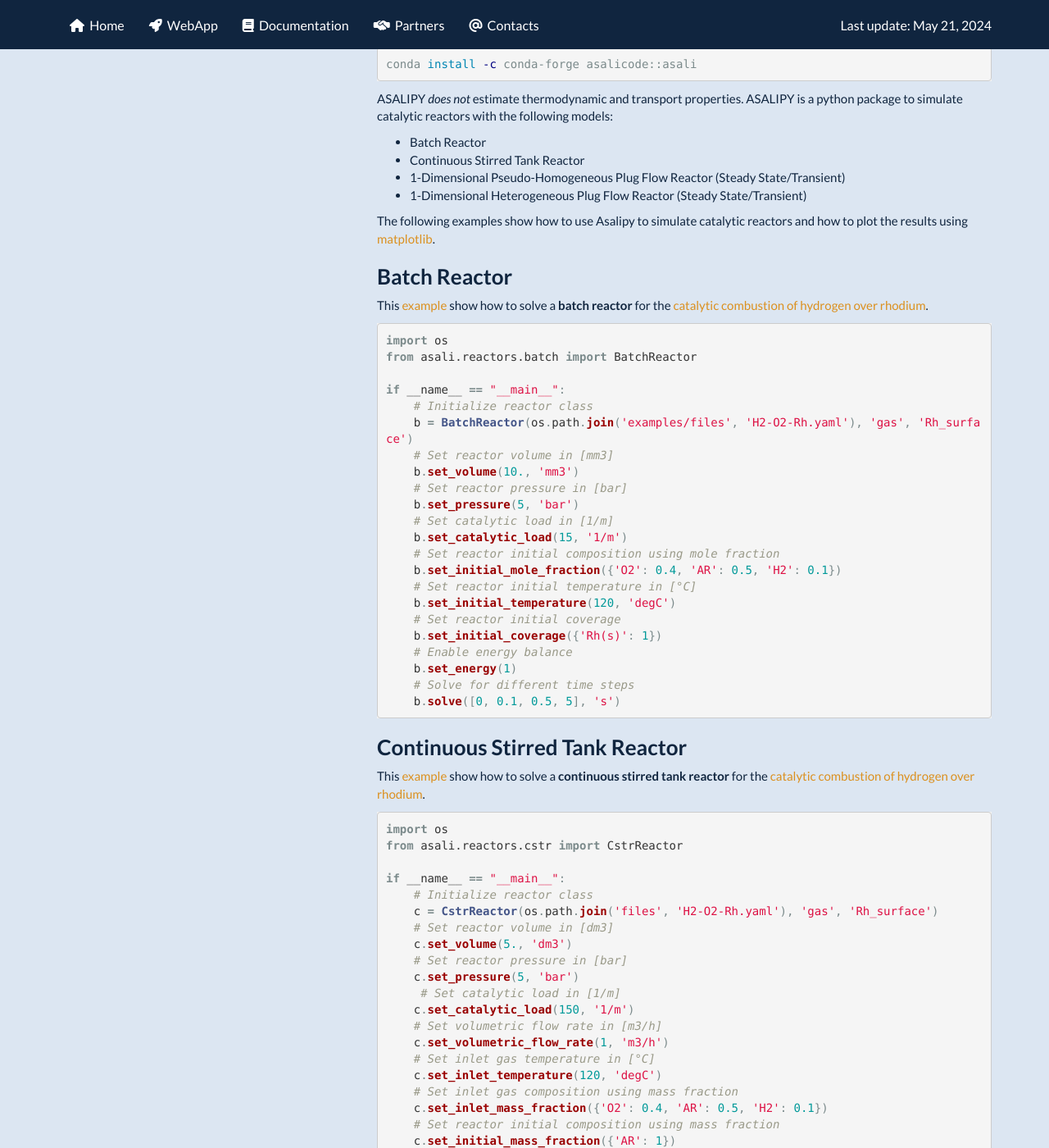
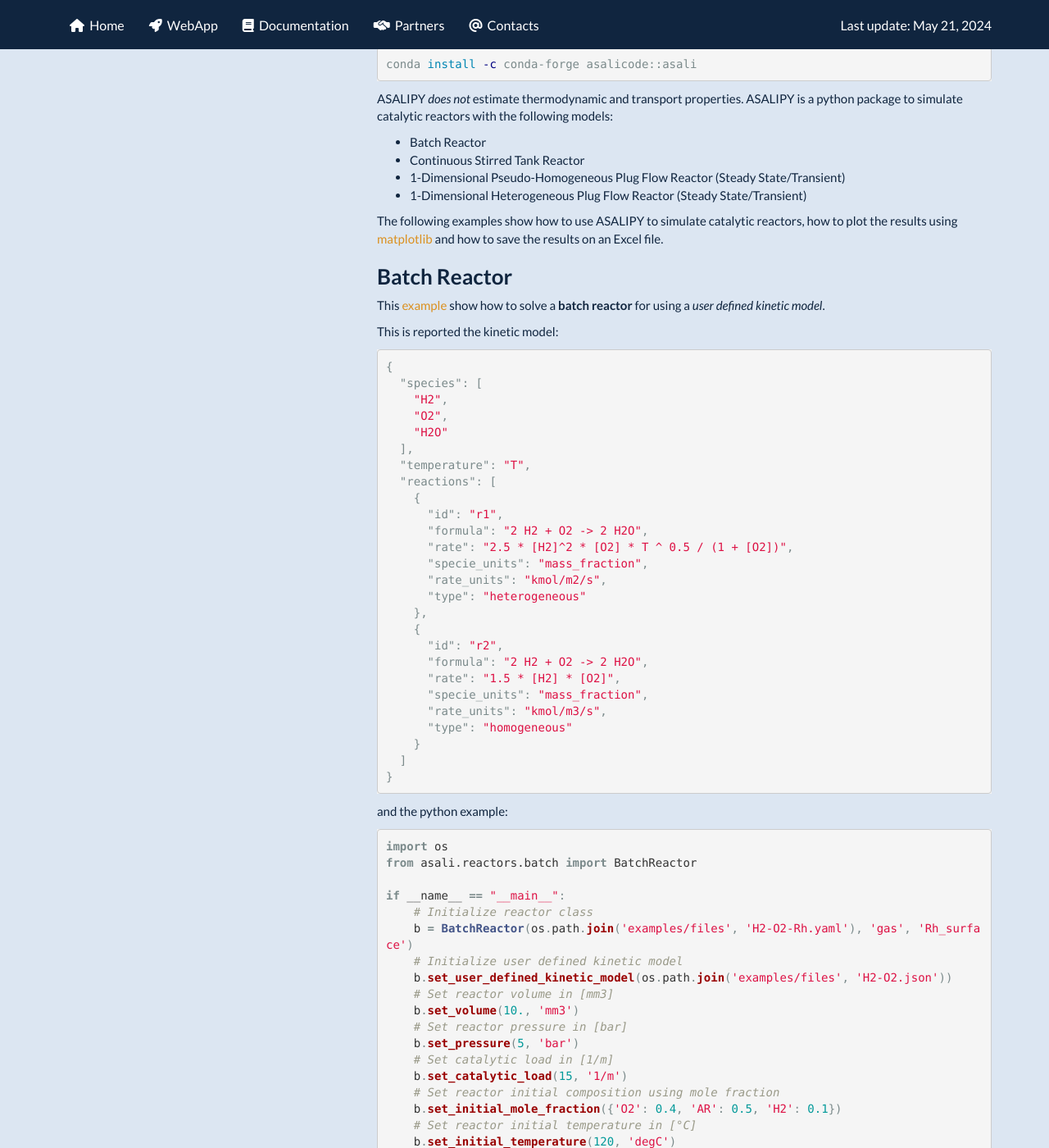
Before and after one commit to srebughini/ASALI, a Jekyll site: the page built from _docs/api/python.md, in a window 1280 px wide and 1400 px high, scrolled down 1676 px. Shown: the whole window at 82% size. Built offline with Jekyll 4.4.1, drawn with Linux system fonts in a browser that asks for light colours; a script that is not in the unit is left out.

Commit message:
Add user defined kinetic to ASALIPY

````diff
--- a/_docs/api/python.md
+++ b/_docs/api/python.md
@@ -179,12 +179,43 @@
 * 1-Dimensional Pseudo-Homogeneous Plug Flow Reactor (Steady State/Transient)
 * 1-Dimensional Heterogeneous Plug Flow Reactor (Steady State/Transient)
 
-The following examples show how to use Asalipy to simulate catalytic reactors and how to plot the results using [matplotlib](https://matplotlib.org/).
+The following examples show how to use ASALIPY to simulate catalytic reactors, how to plot the results using [matplotlib](https://matplotlib.org/) and how to save the results on an Excel file.
 
 ### **Batch Reactor**
 
-This [example](https://github.com/srebughini/ASALIPY/blob/main/examples/batch.py) show how to solve a **batch reactor** for the [catalytic combustion of hydrogen over rhodium](https://www.detchem.com/mechanisms).
+This [example](https://github.com/srebughini/ASALIPY/blob/main/examples/batch.py) show how to solve a **batch reactor**
+for using a *user defined kinetic model*.
 
+This is reported the kinetic model:
+```json
+{
+  "species": [
+    "H2",
+    "O2",
+    "H2O"
+  ],
+  "temperature": "T",
+  "reactions": [
+    {
+      "id": "r1",
+      "formula": "2 H2 + O2 -> 2 H2O",
+      "rate": "2.5 * [H2]^2 * [O2] * T ^ 0.5 / (1 + [O2])",
+      "specie_units": "mass_fraction",
+      "rate_units": "kmol/m2/s",
+      "type": "heterogeneous"
+    },
+    {
+      "id": "r2",
+      "formula": "2 H2 + O2 -> 2 H2O",
+      "rate": "1.5 * [H2] * [O2]",
+      "specie_units": "mass_fraction",
+      "rate_units": "kmol/m3/s",
+      "type": "homogeneous"
+    }
+  ]
+}
+```
+and the python example:
 ```python
 import os
 from asali.reactors.batch import BatchReactor
@@ -192,6 +223,8 @@
 if __name__ == "__main__":
     # Initialize reactor class
     b = BatchReactor(os.path.join('examples/files', 'H2-O2-Rh.yaml'), 'gas', 'Rh_surface')
+    # Initialize user defined kinetic model
+    b.set_user_defined_kinetic_model(os.path.join('examples/files', 'H2-O2.json'))
     # Set reactor volume in [mm3]
     b.set_volume(10., 'mm3')
     # Set reactor pressure in [bar]
@@ -202,8 +235,6 @@
     b.set_initial_mole_fraction({'O2': 0.4, 'AR': 0.5, 'H2': 0.1})
     # Set reactor initial temperature in [°C]
     b.set_initial_temperature(120, 'degC')
-    # Set reactor initial coverage
-    b.set_initial_coverage({'Rh(s)': 1})
     # Enable energy balance
     b.set_energy(1)
     # Solve for different time steps
````
